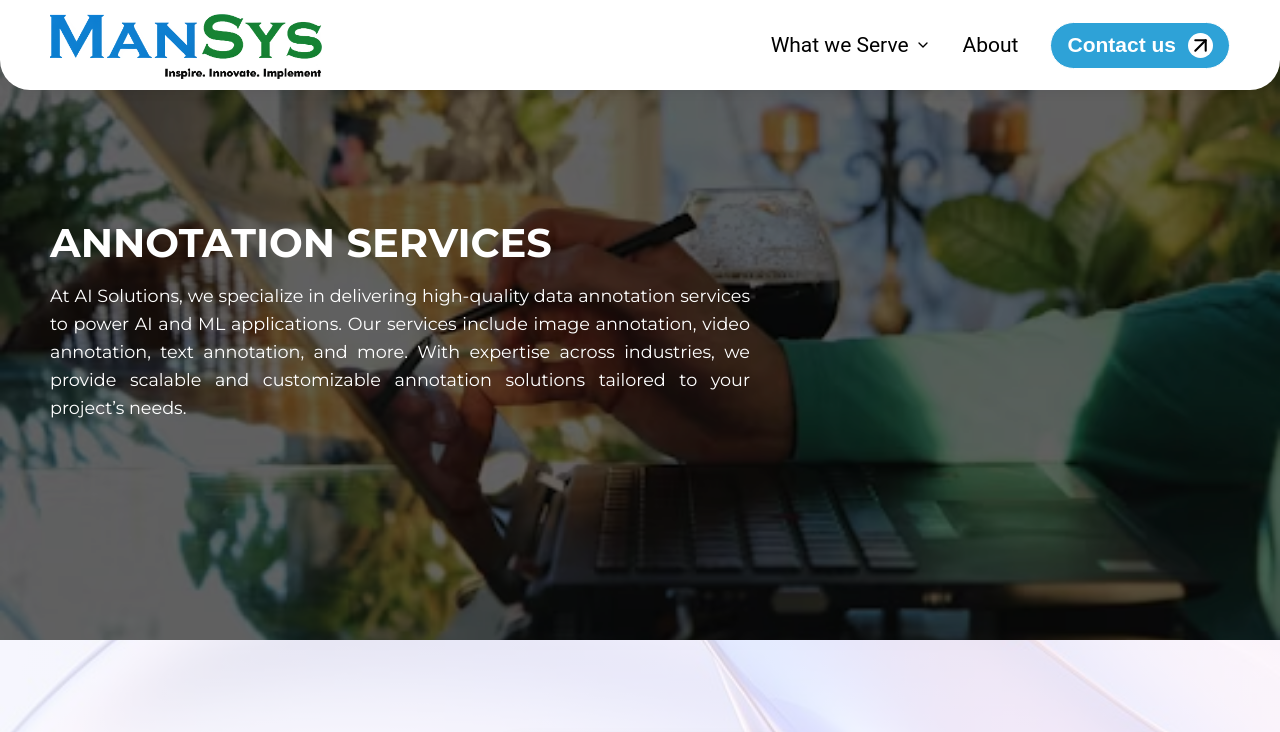
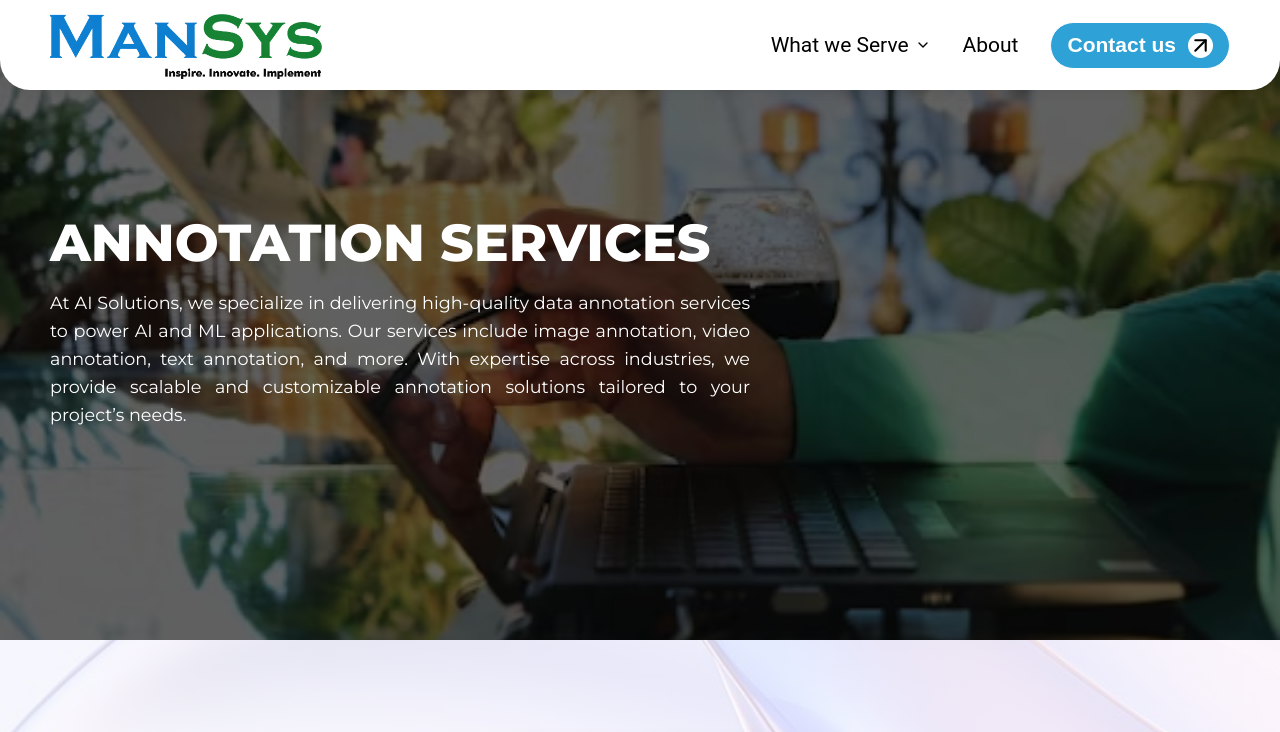
Before and after one commit to Megatron022/mansis-demo-part2, a React (Vite) app: page /annotation-service in a window 1280 px wide. Shown: the top 732 px of the page. Built offline with nearby package versions, Linux system fonts and the light colour scheme.

Commit message:
updated with tittle

```diff
--- a/src/pages/AnnotationService.jsx
+++ b/src/pages/AnnotationService.jsx
@@ -163,9 +163,9 @@ const HeroContent = styled.div`
   max-width: 700px;
 
   h1 {
-    font-size: 2.5rem;
+    font-size: 3.25rem;
+    font-weight: 800;
     margin-bottom: 15px;
-    font-weight: bold;
     font-family: "Montserrat", sans-serif;
   }
 
--- a/src/pages/SupportServices.jsx
+++ b/src/pages/SupportServices.jsx
@@ -291,7 +291,7 @@ const SupportServices = () => {
       <HeroSection>
         <Content>
           <Title>
-            SUPPORT <br /> SERVICES
+            SUPPORT  SERVICES
           </Title>
           <Paragraph>
             At Mansys, we specialize in Service Desk and Account Management,
```
